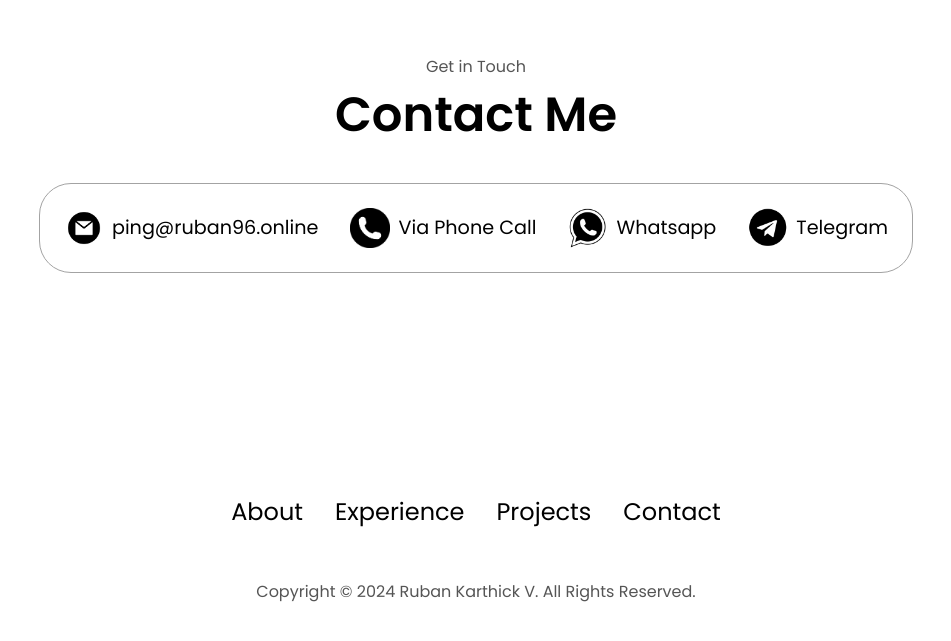
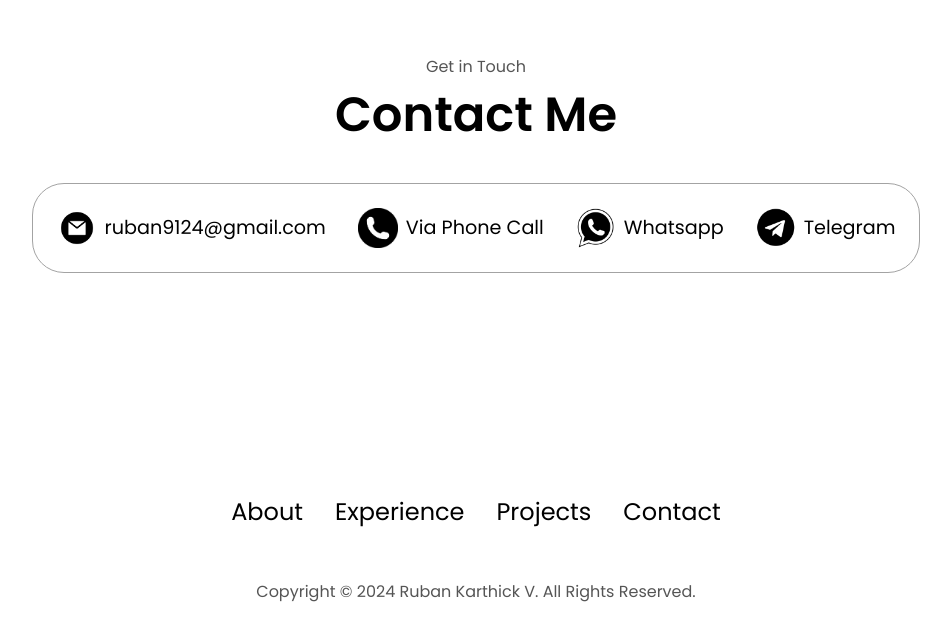
Before and after one commit to rubankarthick/resume, a plain HTML site: page index.html in a window 1280 px wide. Shown: the part 4085-4726 px from the top of the page, without its empty margins (164-1115 px from the left). Drawn offline with Linux system fonts and the light colour scheme.

Commit message:
Update index.html

```diff
--- a/index.html
+++ b/index.html
@@ -338,7 +338,7 @@
     <div class="contact-info-upper-container">
       <div class="contact-info-container">
         <img src="./assets/email.png" alt="Email icon" class="icon contact-icon email-icon" />
-        <p><a href="mailto:ping@ruban96.online">ping@ruban96.online</a></p>
+        <p><a href="mailto:ruban9124@gmail.com">ruban9124@gmail.com</a></p>
       </div>
       <div class="contact-info-container">
         <img src="./assets/call.png" alt="Phone icon" class="icon contact-icon email-icon" />
```
